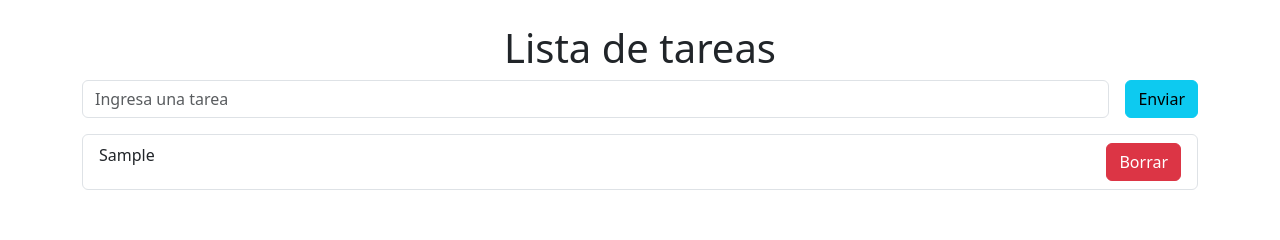
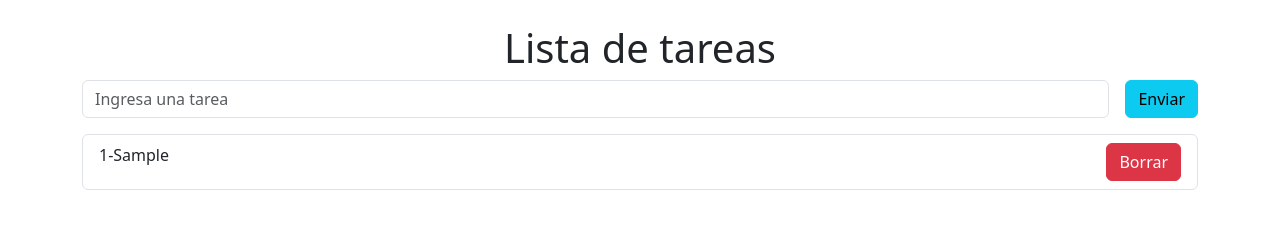
Before and after one commit to hernanortiz1/ejercicio4React, a React (Vite) app: page / in a window 1280 px wide. Both pictures are taken after typing "Sample" into the empty fields and a click on the button "Enviar". Shown: the top 240 px of the page. Built offline with nearby package versions, Linux system fonts and the light colour scheme.

Commit message:
cambie funcion para eliminar tarea y agregue posicion de cada tarea

```diff
--- a/src/components/FormularioTarea.jsx
+++ b/src/components/FormularioTarea.jsx
@@ -6,16 +6,28 @@ const FormularioTarea = () => {
   const [tarea, setTarea] = useState("");
   const [tareas, setTareas] = useState([]);
 
-const handleSubmit=(e)=>{
+  const handleSubmit = (e) => {
     e.preventDefault();
     console.log("guardar tarea");
     // tomar tarea de state y guardar en state tareas (array)
     //... operado expred, copia los elementos de array tareas y al final le agrego la ultima tarea que agrego el usr
-  setTareas([...tareas, tarea])
+    setTareas([...tareas, tarea]);
 
     //limpiar formulario
     setTarea("");
+  };
+
+  const borrarTarea = (nombreTarea) => {
+    const indice = tareas.findIndex((item) => item === nombreTarea);
+    //actualizar estado tareas
+    if (indice !== -1) {
+      //copio el array original
+      const nuevasTareas = [...tareas];
+     //elimino con splice y actualizo
+      nuevasTareas.splice(indice, 1);
+      setTareas(nuevasTareas);
     }
+  };
 
   return (
     <section>
@@ -32,7 +44,7 @@ const handleSubmit=(e)=>{
           </Button>
         </Form.Group>
       </Form>
-      <ListaTareas tareaProps={tareas}/>
+      <ListaTareas tareaProps={tareas} borrarTareaProps={borrarTarea} />
     </section>
   );
 };
--- a/src/components/ItemTarea.jsx
+++ b/src/components/ItemTarea.jsx
@@ -1,9 +1,9 @@
 import { ListGroup, Button } from "react-bootstrap";
 
-const ItemTarea = ({ nombreTarea }) => {
+const ItemTarea = ({ nombreTarea, borrarTareaProps, posicion }) => {
   return (
     <ListGroup.Item className="d-flex justify-content-between">
-      {nombreTarea} <Button variant="danger">Borrar</Button>
+      {posicion+1}-{nombreTarea} <Button variant="danger" onClick={()=> borrarTareaProps(nombreTarea)}>Borrar</Button>
     </ListGroup.Item>
   );
 };
--- a/src/components/ListaTareas.jsx
+++ b/src/components/ListaTareas.jsx
@@ -1,13 +1,13 @@
 import ListGroup from "react-bootstrap/ListGroup";
 import ItemTarea from "./ItemTarea";
 
-const ListaTareas = ({ tareaProps }) => {
+const ListaTareas = ({ tareaProps, borrarTareaProps}) => {
   return (
     <ListGroup>
       {
         //dibuja item tarea por cada elem del array
         tareaProps.map((item, indice) => (
-          <ItemTarea key={indice}  nombreTarea={item}/>
+          <ItemTarea key={indice}  nombreTarea={item} borrarTareaProps={borrarTareaProps} posicion={indice}/>
         ))
       }
     </ListGroup>
```
Lines whose indentation alone changed are shown as unchanged.
